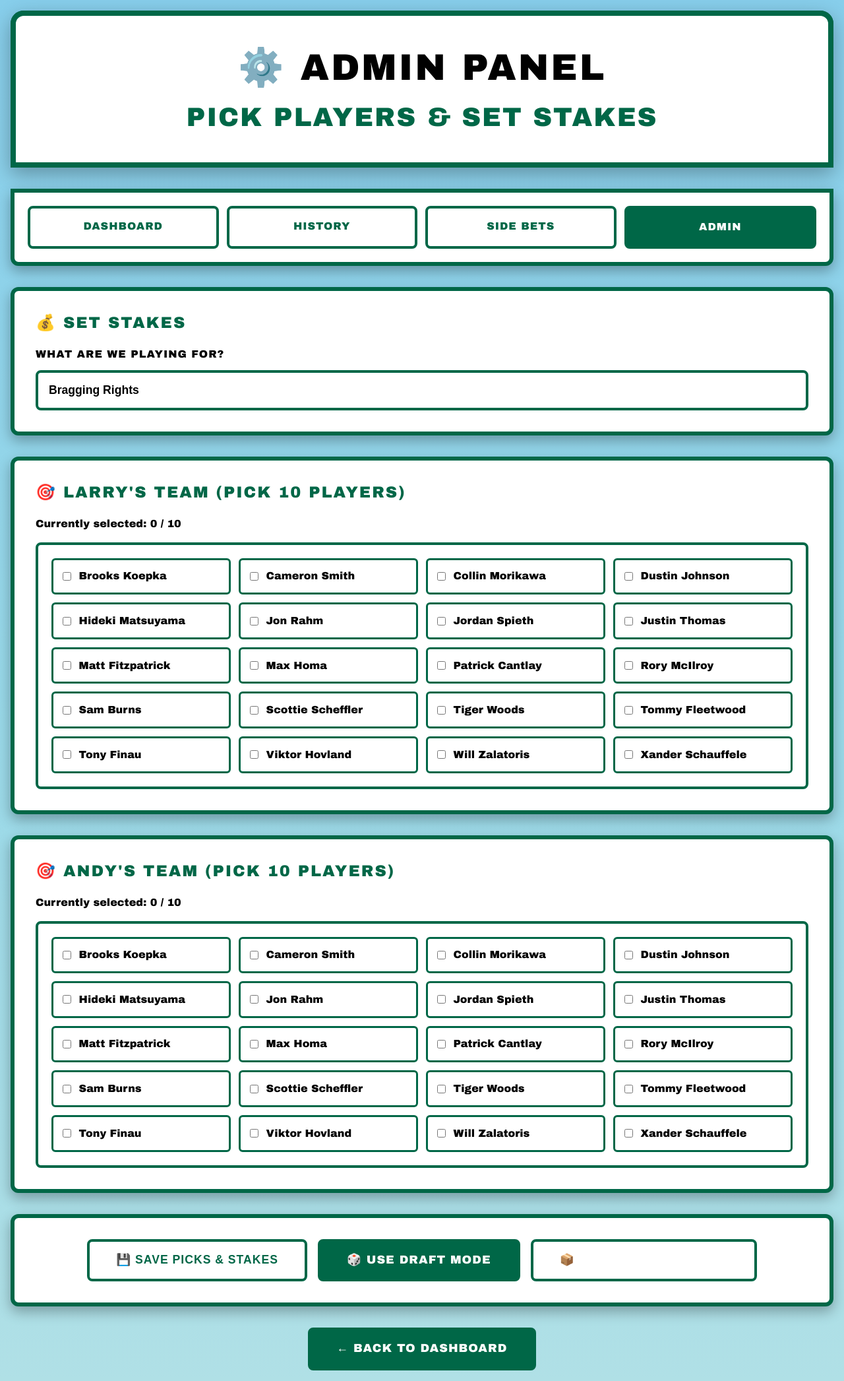
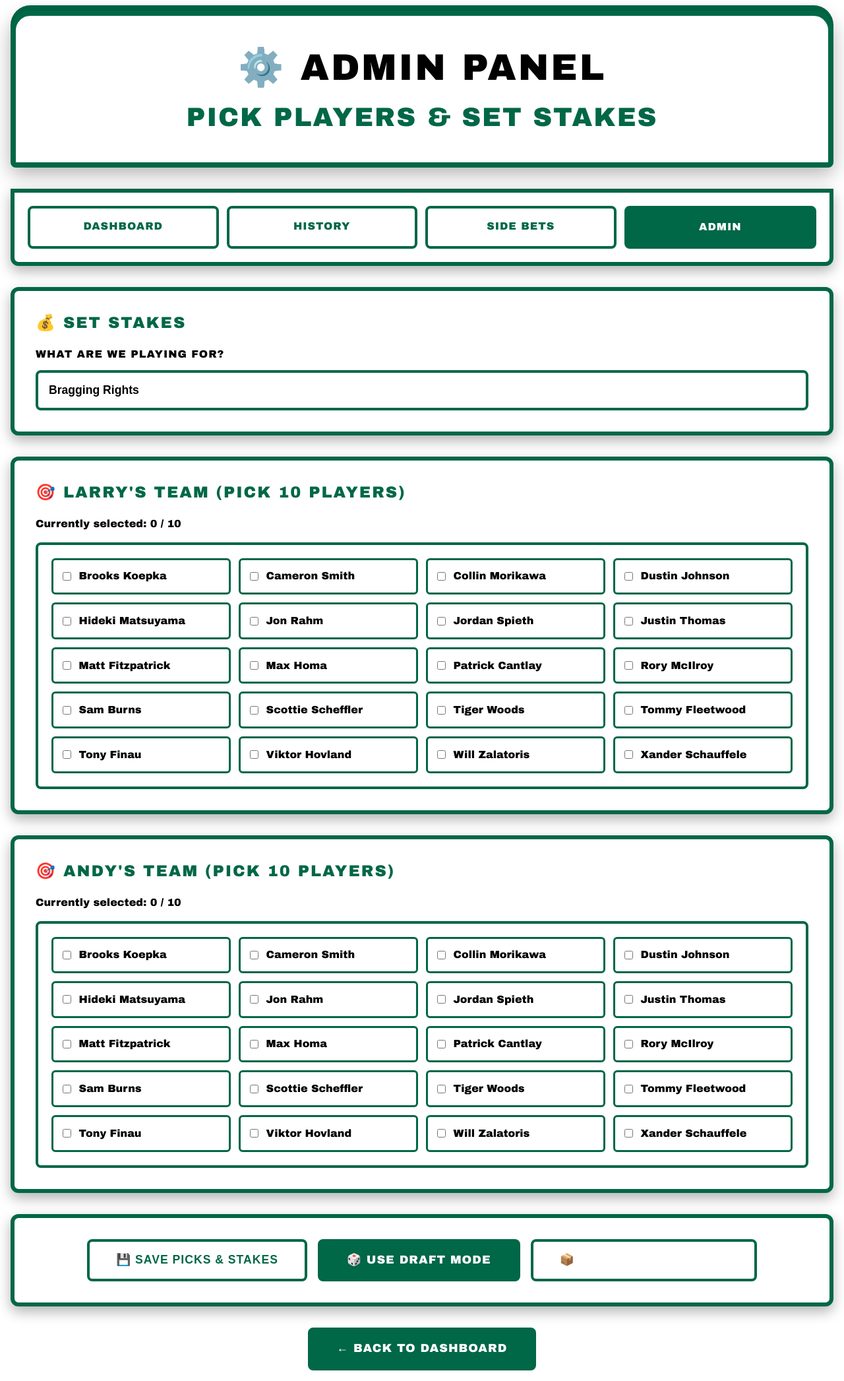
Before and after one commit to soverylarry/golf-betting-app, a Flask app: page /admin in a window 1280 px wide. Shown: the whole page at 66% size. Run offline with Flask 3, Linux system fonts and the light colour scheme.

Commit message:
Update style.css
updated scoreboard look

```diff
--- a/static/style.css
+++ b/static/style.css
@@ -1,4 +1,3 @@
-
 /* Golf Betting App - Authentic Augusta Masters Scoreboard Theme */
 
 :root {
@@ -22,7 +21,7 @@
 
 body {
     font-family: 'Arial Black', 'Arial Bold', 'Helvetica', sans-serif;
-    background: linear-gradient(180deg, #87CEEB 0%, #98D8E8 50%, #B0E0E6 100%);
+    background: #ffffff;
     color: var(--text-black);
     line-height: 1.4;
     min-height: 100vh;
@@ -41,20 +40,22 @@ header {
     padding: 2.5rem 2rem 2rem 2rem;
     background: var(--masters-white);
     border: 8px solid var(--masters-green);
-    border-radius: 20px 20px 0 0;
+    border-radius: 30px 30px 8px 8px;
     box-shadow: 0 10px 30px var(--shadow);
     position: relative;
+    overflow: visible;
 }
 
 header::before {
     content: '';
     position: absolute;
-    top: -8px;
-    left: -8px;
-    right: -8px;
-    height: 40px;
+    top: -16px;
+    left: 50%;
+    transform: translateX(-50%);
+    width: calc(100% + 16px);
+    height: 50px;
     background: var(--masters-green);
-    border-radius: 20px 20px 0 0;
+    border-radius: 30px 30px 0 0;
     z-index: -1;
 }
 
@@ -149,6 +150,11 @@ nav a.active {
 @media (max-width: 1100px) {
     .scoreboard {
         grid-template-columns: 1fr;
+    }
+
+    /* Hide side panels on mobile */
+    .side-panel {
+        display: none;
     }
 }
 
```
